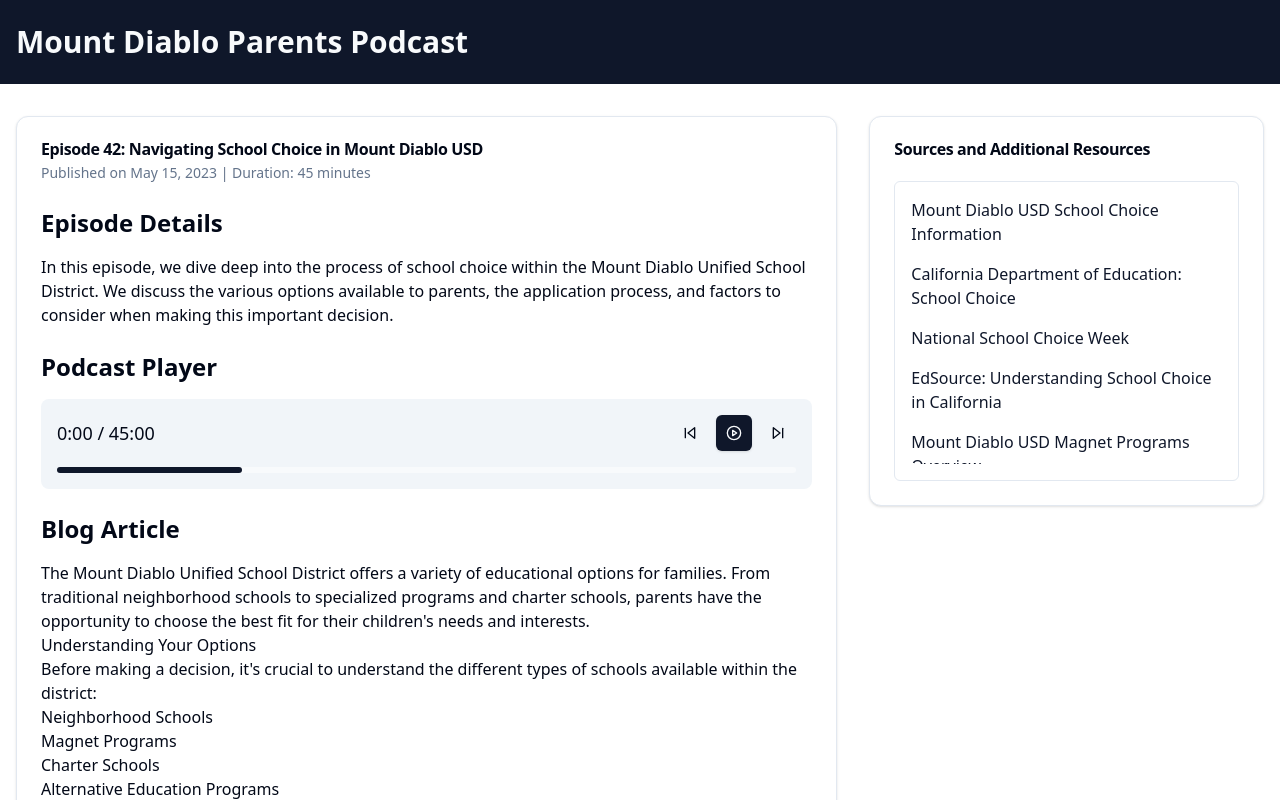
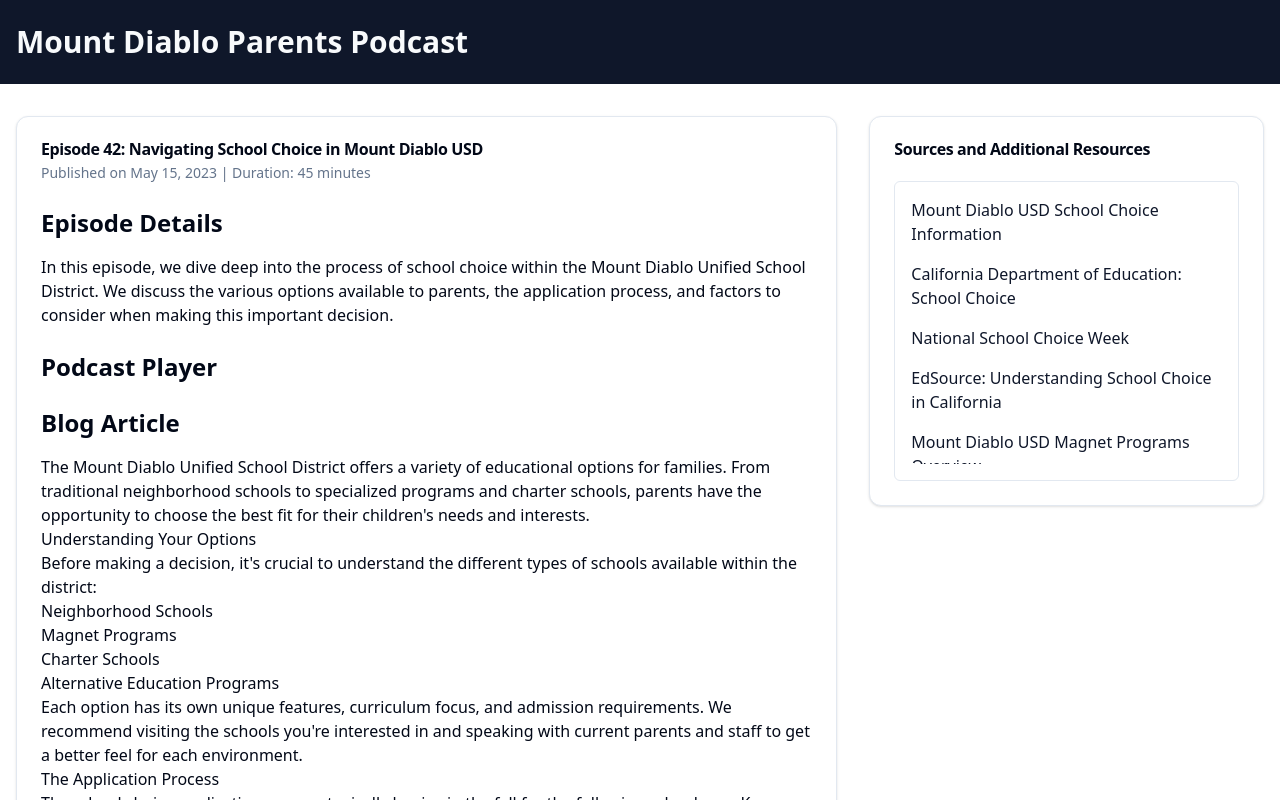
Before and after one commit to j10wy/cpr, a Next.js app: page / in a window 1280 px wide. Shown: the top 800 px of the page. Built offline with nearby package versions, Linux system fonts and the light colour scheme.

Commit message:
ssr podcast player

```diff
--- a/src/components/podcast-episode.tsx
+++ b/src/components/podcast-episode.tsx
@@ -1,9 +1,5 @@
-"use client";
-
-import { Button } from "@/components/ui/button";
 import { Card, CardContent, CardHeader, CardTitle } from "@/components/ui/card";
 import { ScrollArea } from "@/components/ui/scroll-area";
-import { PlayCircle, SkipBack, SkipForward } from "lucide-react";
 import Link from "next/link";
 
 export function PodcastEpisodeComponent() {
@@ -45,28 +41,7 @@ export function PodcastEpisodeComponent() {
                   <h2 className="text-2xl font-semibold mb-4">
                     Podcast Player
                   </h2>
-                  <div className="bg-secondary p-4 rounded-lg">
-                    <div className="flex items-center justify-between mb-4">
-                      <span className="text-lg font-medium">0:00 / 45:00</span>
-                      <div className="space-x-2">
-                        <Button size="icon" variant="ghost">
-                          <SkipBack className="h-4 w-4" />
-                          <span className="sr-only">Skip back</span>
-                        </Button>
-                        <Button size="icon">
-                          <PlayCircle className="h-6 w-6" />
-                          <span className="sr-only">Play</span>
-                        </Button>
-                        <Button size="icon" variant="ghost">
-                          <SkipForward className="h-4 w-4" />
-                          <span className="sr-only">Skip forward</span>
-                        </Button>
-                      </div>
-                    </div>
-                    <div className="w-full bg-primary-foreground rounded-full h-1.5">
-                      <div className="bg-primary h-1.5 rounded-full w-1/4"></div>
-                    </div>
-                  </div>
+                  <div id="buzzsprout-player-16119831"></div>
                 </div>
 
                 <div className="mb-6">
@@ -171,6 +146,11 @@ export function PodcastEpisodeComponent() {
           </p>
         </div>
       </footer>
+      <script
+        defer
+        src="https://www.buzzsprout.com/2425181/episodes/16119831-shhh-the-library-s-closed-tales-from-a-district-that-knows-best.js?container_id=buzzsprout-player-16119831&player=small"
+        type="text/javascript"
+      />
     </div>
   );
 }
```
